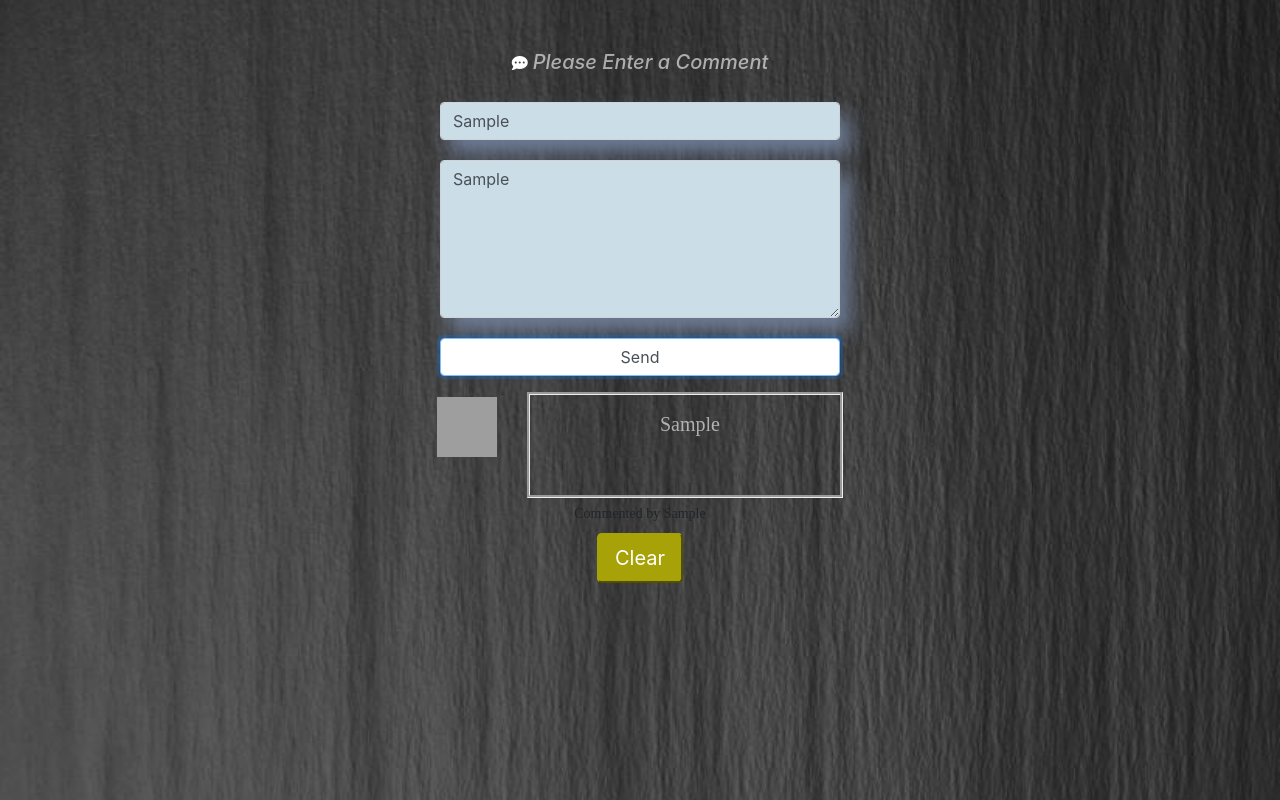
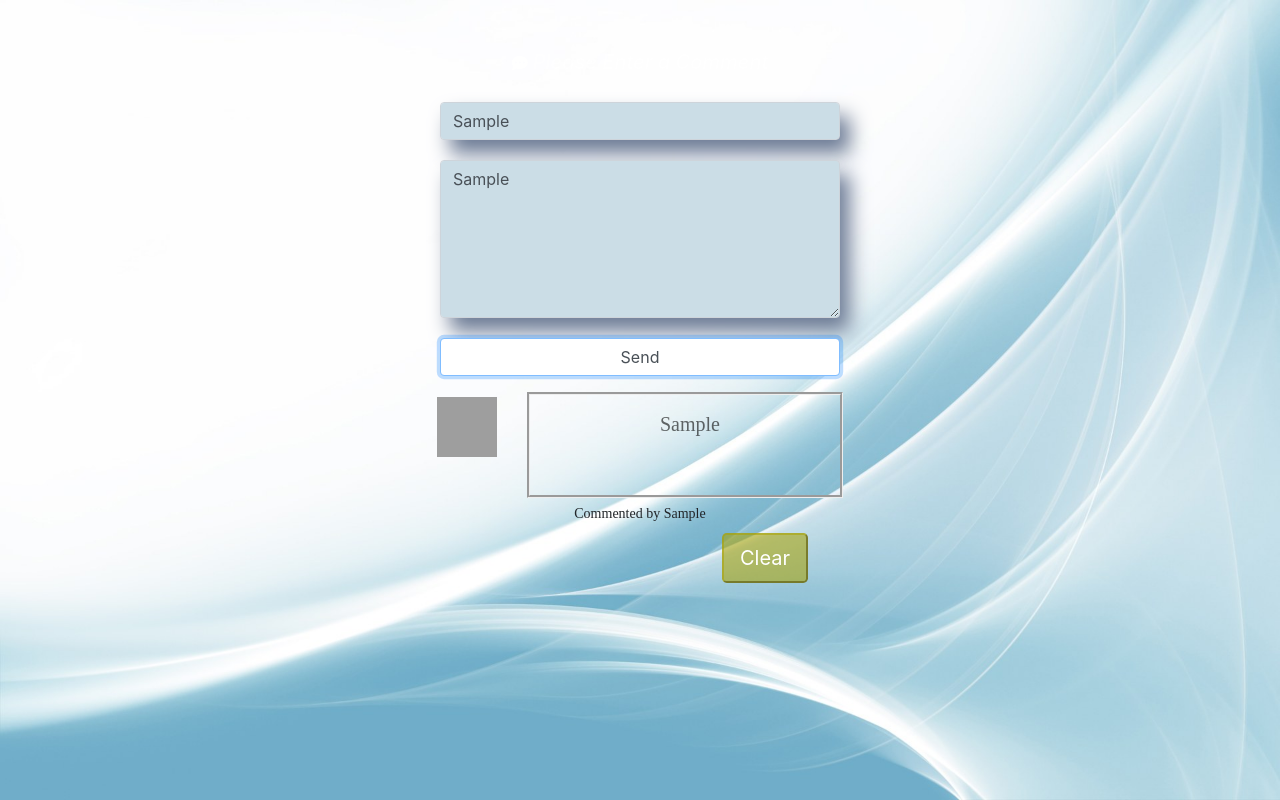
Before and after one commit to TugceBaydar/commentapp-2, a plain HTML site: page index.html in a window 1280 px wide. Both pictures are taken after typing "Sample", "Sample" into the empty fields and a click on the button "Send". Drawn offline with nearby package versions, Linux system fonts and the light colour scheme; grey boxes are pictures that could not be loaded; a web font is replaced by a local one.

Commit message:
changed background

```diff
--- a/css/main.css
+++ b/css/main.css
@@ -1,5 +1,5 @@
 body {
-  background: url(../img/bgg.jpg) center no-repeat fixed;
+  background: url(../img/bgbg.jpg) center no-repeat fixed;
   background-size: cover;
 }
 
@@ -34,6 +34,7 @@ textarea {
   width: 600px;
   margin: 0 auto;
 
+
 }
 
 .newitemclass ,
@@ -49,6 +50,7 @@ textarea {
     height: 106px;
     width: 316px;
     padding-top: 17px;
+    color: #00000096;
 
 
 
--- a/js/main.js
+++ b/js/main.js
@@ -311,7 +311,7 @@ enterK.addEventListener('keypress', function enterKey(e) {
    var newItem2 = document.createElement('h2')
    var newImg = document.createElement('img')
    var butn = document.createElement('div')
-   butn.innerHTML = '<button type="button" onclick="deleteCnt()" class="btn-lg btn-primary" style="border-color:#a7a207; background-color:#a7a207;">Clear</button>'
+   butn.innerHTML = '<button type="button" onclick="deleteCnt()" class="btn-lg btn-primary" style="border-color:#a7a20791; background-color:#a7a20791; margin-left:250px">Clear</button>'
    butn.setAttribute('style','margin-bottom:20px; margin-top:10px; border-color:#1e78d899')
      console.log('appendddd')
 
```
Also changed, not shown: img/bgbg.jpg (added).
